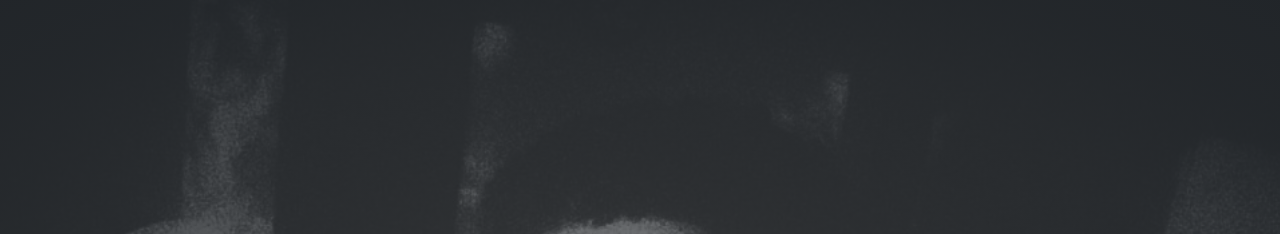
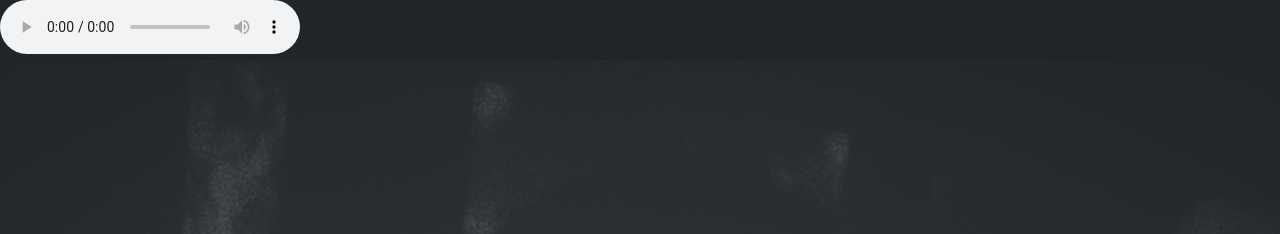
Before and after one commit to kaykcalixto/meet-me, a website: page index.html in a window 1280 px wide. Shown: the top 234 px of the page. Drawn offline with Linux system fonts and the light colour scheme; files whose address does not match are found by name.

Commit message:
Update index.html

```diff
--- a/index.html
+++ b/index.html
@@ -14,7 +14,7 @@
 
 </head>
 <body data-spy="scroll" data-target=".navbar" data-offset="40" id="home" class="dark-theme">
-<audio autoplay="" src="./X2Download.app - Kenny Loggins - Footloose (Official Video) (320 kbps)"></audio>
+<audio controls="" src="./X2Download.app - Kenny Loggins - Footloose (Official Video) (320 kbps)"></audio>
     <!-- page header -->
     <header class="header">
         <div class="overlay"></div>
```
